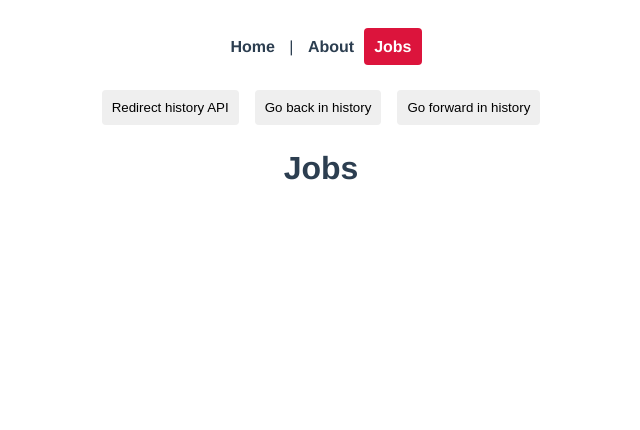
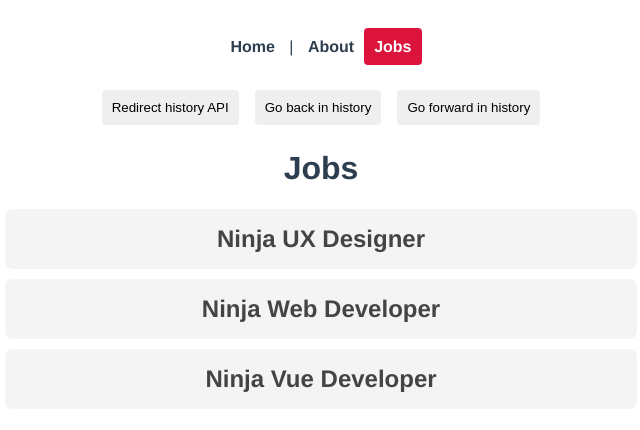
Before and after one commit to Sab-ra/ninja-jobs, a Vue app: page /jobs in a window 1280 px wide. Shown: the top 430 px of the page, without its empty margins (319-959 px from the left). Built offline with nearby package versions, Linux system fonts and the light colour scheme; data requests are answered from the project's data file.

Commit message:
Populate Jobs:[] in the component wiht data

```diff
--- a/src/views/jobs/JobsView.vue
+++ b/src/views/jobs/JobsView.vue
@@ -16,6 +16,8 @@ export default {
   },
   mounted() {
     fetch( 'http://localhost:3000/jobs' )
+      .then( response => response.json() )
+      .then( data => this.jobs = data )
   }
 }
 </script>
```
